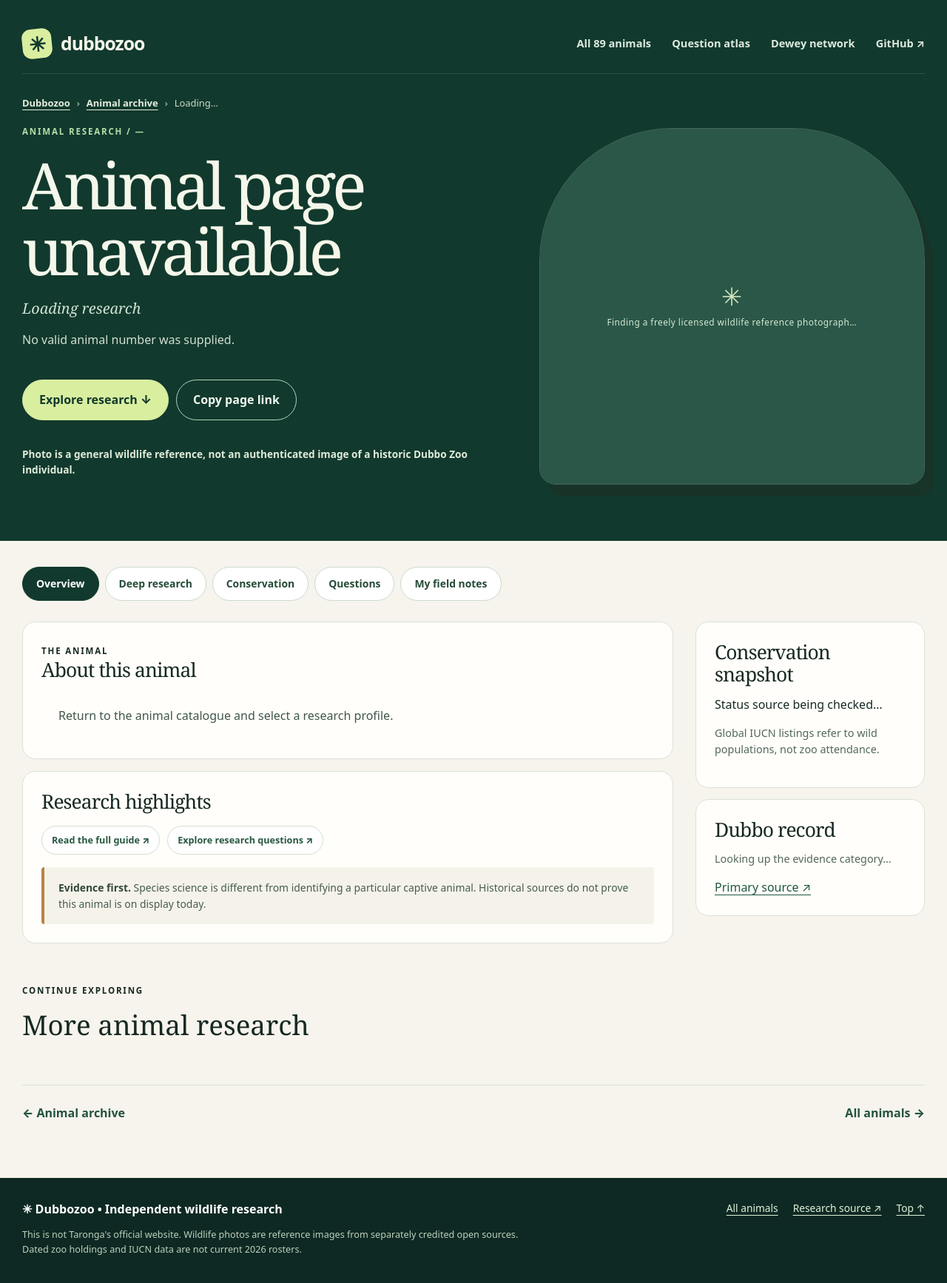
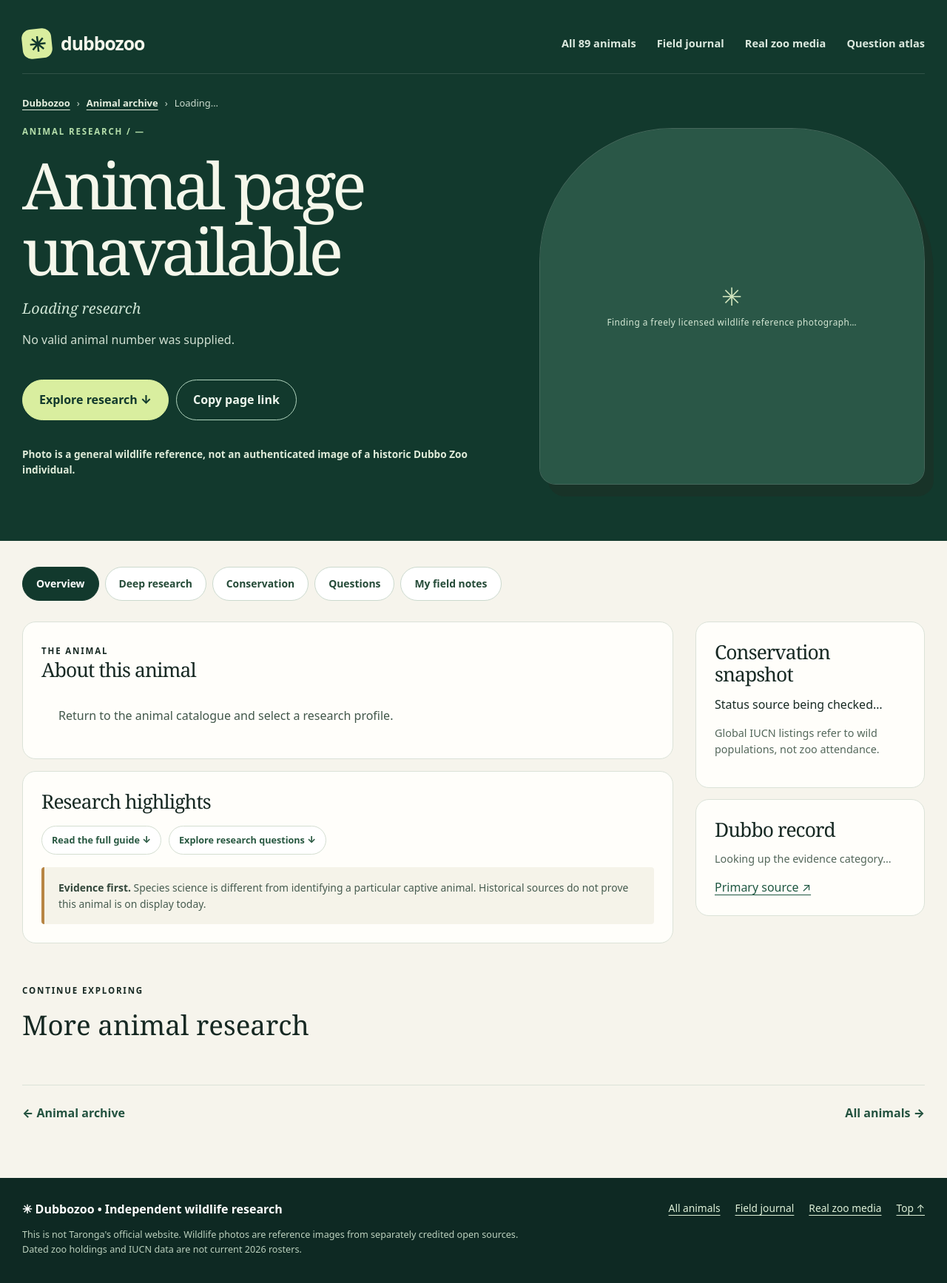
Before and after one commit to joshualparris/Dubbozoo, a plain HTML site: page animal.html in a window 1280 px wide. Shown: the whole page at 74% size. Drawn offline with Linux system fonts and the light colour scheme.

Commit message:
feat: keep animal research and real zoo media inside site

```diff
--- a/animal.html
+++ b/animal.html
@@ -17,7 +17,7 @@
 <header class="animal-detail-top" id="top"><div class="wrap">
 <div class="nav-wrap">
 <a class="brand" href="/"><span class="brand-glyph" aria-hidden="true">✳</span> dubbozoo</a>
-<nav class="main-nav" aria-label="Research navigation"><a href="/#archive">All 89 animals</a><a href="/#questions">Question atlas</a><a href="/#network">Dewey network</a><a href="https://github.com/joshualparris/Dubbozoo">GitHub ↗</a></nav>
+<nav class="main-nav" aria-label="Research navigation"><a href="/#archive">All 89 animals</a><a href="/#journal">Field journal</a><a href="/#real-media">Real zoo media</a><a href="/#questions">Question atlas</a></nav>
 </div>
 <nav class="animal-trail" aria-label="Breadcrumb"><a href="/">Dubbozoo</a><span aria-hidden="true">›</span><a href="/#archive">Animal archive</a><span aria-hidden="true">›</span><span id="animal-breadcrumb">Loading…</span></nav>
 <div class="animal-detail-head"><div>
@@ -46,8 +46,9 @@
 <section class="animal-tab-panel" id="panel-overview" role="tabpanel" aria-labelledby="tab-overview">
 <div class="detail-layout"><div class="detail-main">
 <div class="detail-box"><span class="eyebrow">THE ANIMAL</span><h2 id="overview-heading">About this animal</h2><div class="detail-section-body" id="overview-text"><p>Loading researched species information…</p></div></div>
-<div class="detail-box" style="margin-top:16px"><h2>Research highlights</h2><div class="detail-control-row"><button type="button" id="go-research">Read the full guide ↗</button><button type="button" id="go-questions">Explore research questions ↗</button></div>
+<div class="detail-box" style="margin-top:16px"><h2>Research highlights</h2><div class="detail-control-row"><button type="button" id="go-research">Read the full guide ↓</button><button type="button" id="go-questions">Explore research questions ↓</button><a id="animal-field-note-link" class="internal-action" href="/#journal" hidden>Open Josh's field note →</a></div>
 <div class="detail-notice"><strong>Evidence first.</strong> Species science is different from identifying a particular captive animal. Historical sources do not prove this animal is on display today.</div></div>
+<div class="detail-box animal-real-media" id="animal-real-media" hidden><span class="eyebrow">REAL DUBBO ZOO VIDEO + AUDIO</span><h2 id="animal-media-title">Official keeper media</h2><p id="animal-media-summary"></p><div class="animal-media-stage" id="animal-media-stage"><button class="btn" type="button" id="animal-media-play">▶ Play real keeper video + audio</button></div><p class="detail-small">Official Taronga media embedded inside Dubbozoo. The player is loaded only when you choose play.</p></div>
 </div><aside class="detail-aside">
 <div class="detail-box"><h3>Conservation snapshot</h3><div id="quick-conservation">Status source being checked…</div><p class="detail-small">Global IUCN listings refer to wild populations, not zoo attendance.</p></div>
 <div class="detail-box"><h3>Dubbo record</h3><p id="quick-evidence">Looking up the evidence category…</p><a id="quick-source" href="https://github.com/joshualparris/Dubbozoo">Primary source ↗</a></div>
@@ -55,7 +56,7 @@
 </section>
 <section class="animal-tab-panel" id="panel-research" role="tabpanel" aria-labelledby="tab-research" hidden>
 <div class="section-head"><div><span class="eyebrow">FULL RESEARCH GUIDE</span><h2>Explore the evidence.</h2><p>Original source sections appear below. Expand any heading, or open all sections to read the complete guide.</p></div></div>
-<div class="detail-control-row"><button type="button" id="expand-sections">Expand all sections</button><button type="button" id="collapse-sections">Collapse sections</button><a id="original-research" href="https://github.com/joshualparris/Dubbozoo" target="_blank" rel="noopener noreferrer">Original Markdown on GitHub ↗</a></div>
+<div class="detail-control-row"><button type="button" id="expand-sections">Expand all sections</button><button type="button" id="collapse-sections">Collapse sections</button><a id="original-research" href="#research-sections">Research is rendered here in Dubbozoo ↓</a></div>
 <div id="research-sections" aria-live="polite"><div class="animal-blank-state">Loading original animal research…</div></div>
 </section>
 <section class="animal-tab-panel" id="panel-conservation" role="tabpanel" aria-labelledby="tab-conservation" hidden>
@@ -86,7 +87,7 @@
 <div id="related-animals" class="related-grid"></div><nav class="animal-pagination" aria-label="Previous and next animal"><a href="/#archive" id="previous-animal">← Animal archive</a><a href="/#archive" class="next" id="next-animal">All animals →</a></nav>
 </section>
 </main>
-<footer class="footer"><div class="wrap footer-inner"><div><strong>✳ Dubbozoo • Independent wildlife research</strong><p>This is not Taronga's official website. Wildlife photos are reference images from separately credited open sources. Dated zoo holdings and IUCN data are not current 2026 rosters.</p></div><nav class="footer-links" aria-label="Footer links"><a href="/">All animals</a><a href="https://github.com/joshualparris/Dubbozoo">Research source ↗</a><a href="#top">Top ↑</a></nav></div></footer>
+<footer class="footer"><div class="wrap footer-inner"><div><strong>✳ Dubbozoo • Independent wildlife research</strong><p>This is not Taronga's official website. Wildlife photos are reference images from separately credited open sources. Dated zoo holdings and IUCN data are not current 2026 rosters.</p></div><nav class="footer-links" aria-label="Footer links"><a href="/">All animals</a><a href="/#journal">Field journal</a><a href="/#real-media">Real zoo media</a><a href="#top">Top ↑</a></nav></div></footer>
 <script>
 (function(){
  var pathMatch=location.pathname.match(/\/animals\/(\d{1,3})(?:-|\/|$)/);
```
